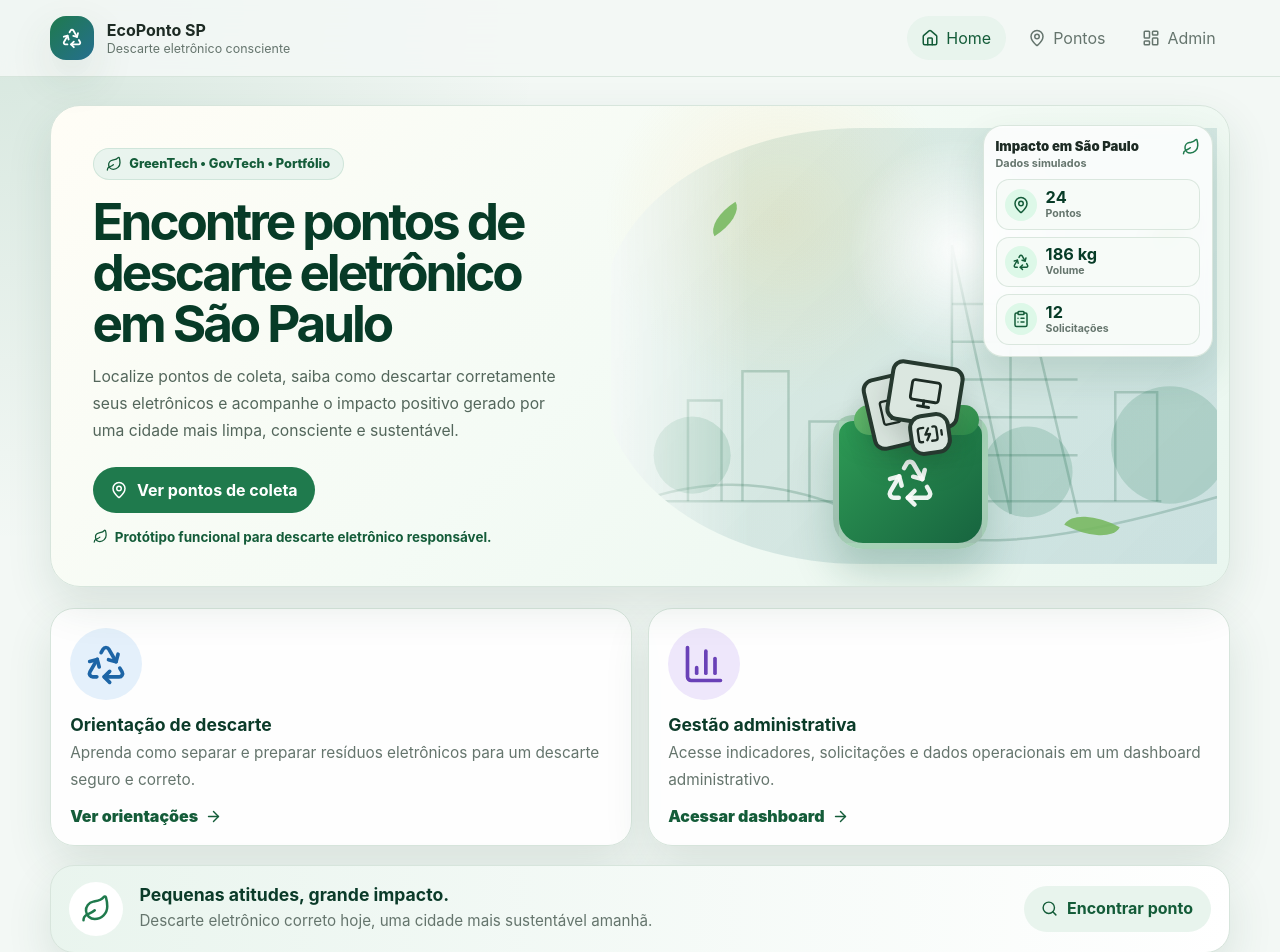
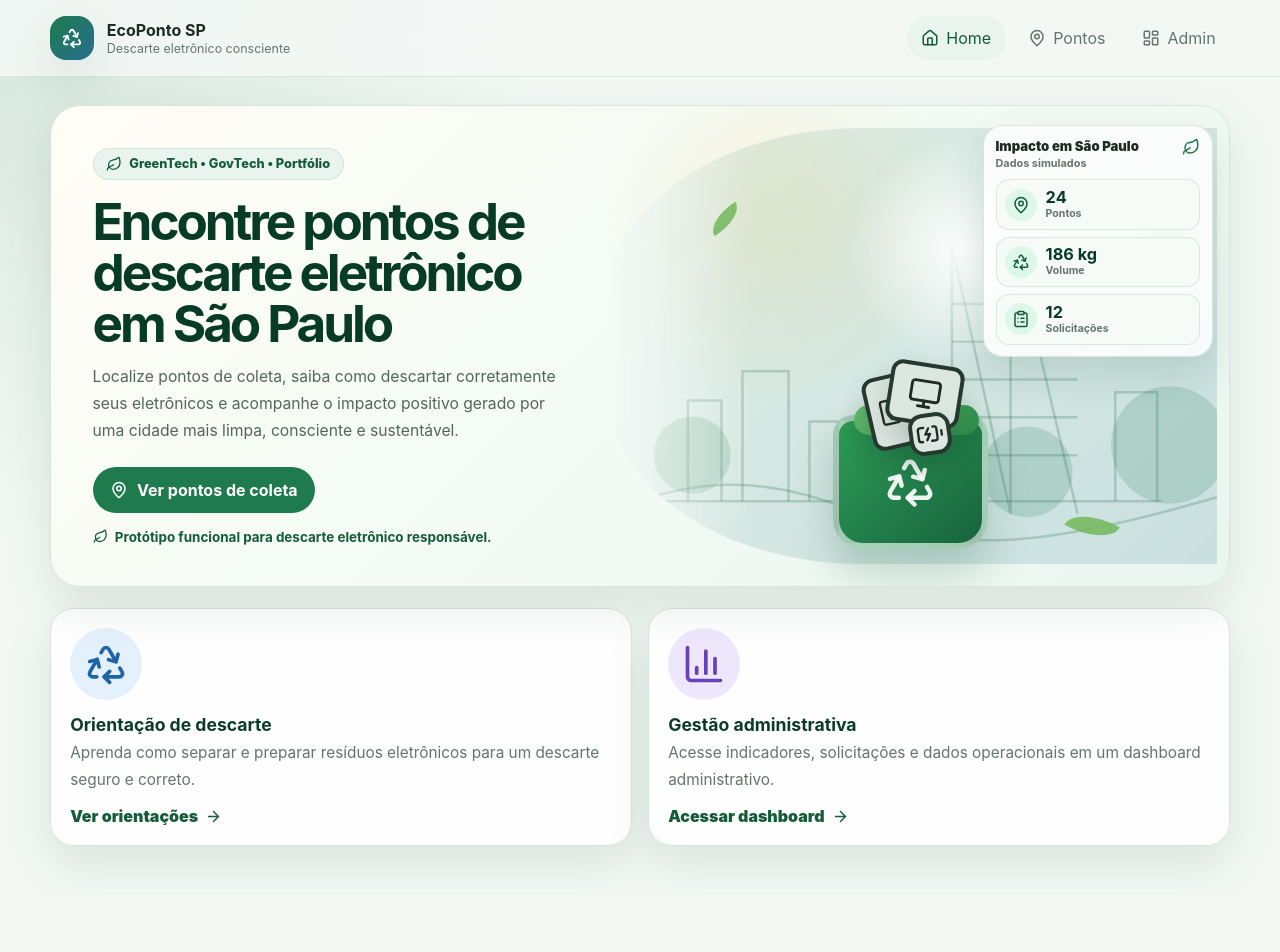
Before and after one commit to FelipeHolandaNovelino/ecoponto-sp, a React (Vite) app: page / in a window 1280 px wide. Shown: the top 952 px of the page. After the commit the page ends 894 px from the top, so only its background shows below. Built offline with nearby package versions, Linux system fonts and the light colour scheme.

Commit message:
style: remove bloco final de impacto da home

```diff
--- a/src/pages/HomePage.jsx
+++ b/src/pages/HomePage.jsx
@@ -7,7 +7,6 @@ import {
   MapPin,
   Monitor,
   Recycle,
-  Search,
   Smartphone,
 } from "lucide-react";
 import { Link } from "react-router-dom";
@@ -167,23 +166,7 @@ export function HomePage() {
         </div>
       </section>
 
-      <section className="home-impact-strip">
-        <div className="home-impact-strip-icon">
-          <Leaf size={30} />
-        </div>
 
-        <div>
-          <h2>Pequenas atitudes, grande impacto.</h2>
-          <p>
-            Descarte eletrônico correto hoje, uma cidade mais sustentável amanhã.
-          </p>
-        </div>
-
-        <Link to="/pontos" className="secondary-button">
-          <Search size={17} />
-          Encontrar ponto
-        </Link>
-      </section>
     </section>
   );
 }
```
